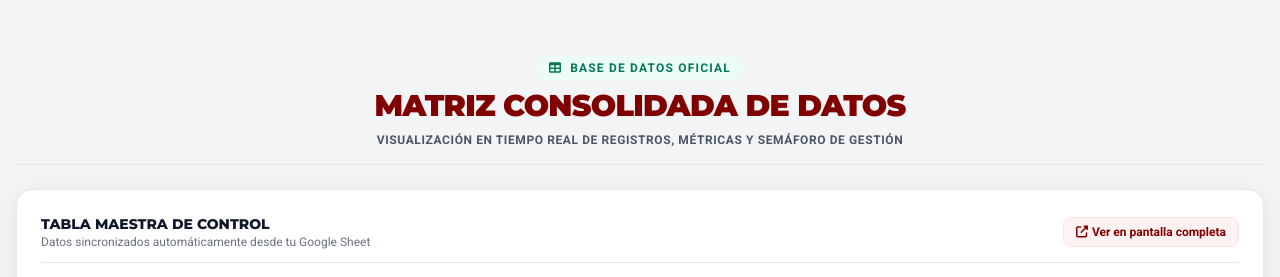
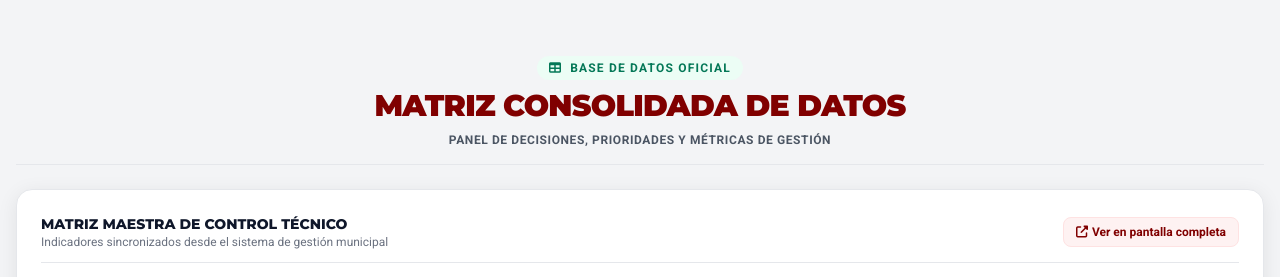
Before and after one commit to georenacercaracas/geoposicionamiento-de-riesgo-, a plain HTML site: page index.html in a window 1280 px wide. Shown: the part 3100-3377 px from the top of the page. Drawn offline with nearby package versions, Linux system fonts and the light colour scheme.

Commit message:
Revise data matrix section and iframe source
Updated section for consolidated data matrix to reflect new panel management details and adjusted iframe source for Google Sheets.

```diff
--- a/index.html
+++ b/index.html
@@ -235,28 +235,29 @@
         </div>
     </section>
 
-    <!-- SECCIÓN NUEVA: MATRIZ CONSOLIDADA DE DATOS (GOOGLE SHEETS) -->
+  <!-- SECCIÓN: MATRIZ CONSOLIDADA DE DATOS (PANEL GERENCIAL) -->
 <section id="matriz-datos" class="max-w-7xl mx-auto px-4 py-10 w-full space-y-6">
     <div class="text-center space-y-2 border-b border-gray-200 pb-4">
         <div class="inline-flex items-center gap-2 text-emerald-700 font-bold text-xs uppercase tracking-widest bg-emerald-50 px-3 py-1 rounded-full">
             <i class="fa-solid fa-table"></i> <span>Base de Datos Oficial</span>
         </div>
         <h2 class="text-2xl md:text-3xl font-black text-dark-red tracking-tight uppercase">MATRIZ CONSOLIDADA DE DATOS</h2>
-            <p class="text-xs font-bold text-gray-600 tracking-wider uppercase">VISUALIZACIÓN EN TIEMPO REAL DE REGISTROS, MÉTRICAS Y SEMÁFORO DE GESTIÓN</p>
+        <p class="text-xs font-bold text-gray-600 tracking-wider uppercase">PANEL DE DECISIONES, PRIORIDADES Y MÉTRICAS DE GESTIÓN</p>
     </div>
 
     <div class="bg-white rounded-2xl p-6 border border-gray-200 card-shadow space-y-4">
         <div class="flex flex-col sm:flex-row justify-between items-center gap-2 border-b pb-3">
             <div>
-                    <h3 class="text-sm font-extrabold text-slate-900 uppercase">TABLA MAESTRA DE CONTROL</h3>
-                    <p class="text-xs text-gray-500">Datos sincronizados automáticamente desde tu Google Sheet</p>
+                <h3 class="text-sm font-extrabold text-slate-900 uppercase">MATRIZ MAESTRA DE CONTROL TÉCNICO</h3>
+                <p class="text-xs text-gray-500">Indicadores sincronizados desde el sistema de gestión municipal</p>
             </div>
-                <a href="https://docs.google.com/spreadsheets/d/e/2PACX-1vRcOFvLksPK6Adgv6-K0YYJBRT19UeaigY0olXdK9AGNUjSKFDBICGhGQZrpDwDjg/pubhtml" target="_blank" class="text-xs font-bold text-dark-red hover:underline flex items-center gap-1 bg-red-50 px-3 py-1.5 rounded-lg border border-red-100">
+            <a href="https://docs.google.com/spreadsheets/d/e/2PACX-1vQtz-qHEgDnJ0lIASQgWYAP--v856MzYzzk6cCwHUCRj3OaX92kmeJR_55BPyvFBA/pubhtml" target="_blank" class="text-xs font-bold text-dark-red hover:underline flex items-center gap-1 bg-red-50 px-3 py-1.5 rounded-lg border border-red-100">
                 <i class="fa-solid fa-external-link-alt"></i> Ver en pantalla completa
             </a>
         </div>
         <div class="sheet-wrapper shadow-inner border border-gray-300">
-                <iframe src="<iframe src="https://docs.google.com/spreadsheets/d/e/2PACX-1vQtz-qHEgDnJ0lIASQgWYAP--v856MzYzzk6cCwHUCRj3OaX92kmeJR_55BPyvFBA/pubhtml?gid=1777356927&amp;single=true&amp;widget=true&amp;headers=false"></iframe>"></iframe>
+            <!-- Nota: Asegúrate de que al publicar en Google Sheets hayas seleccionado la pestaña del Panel de Decisiones para que no cargue datos de campamentos sociales -->
+            <iframe src="https://docs.google.com/spreadsheets/d/e/2PACX-1vQtz-qHEgDnJ0lIASQgWYAP--v856MzYzzk6cCwHUCRj3OaX92kmeJR_55BPyvFBA/pubhtml?widget=true&amp;headers=false"></iframe>
         </div>
     </div>
 </section>
```
Lines whose indentation alone changed are shown as unchanged.
